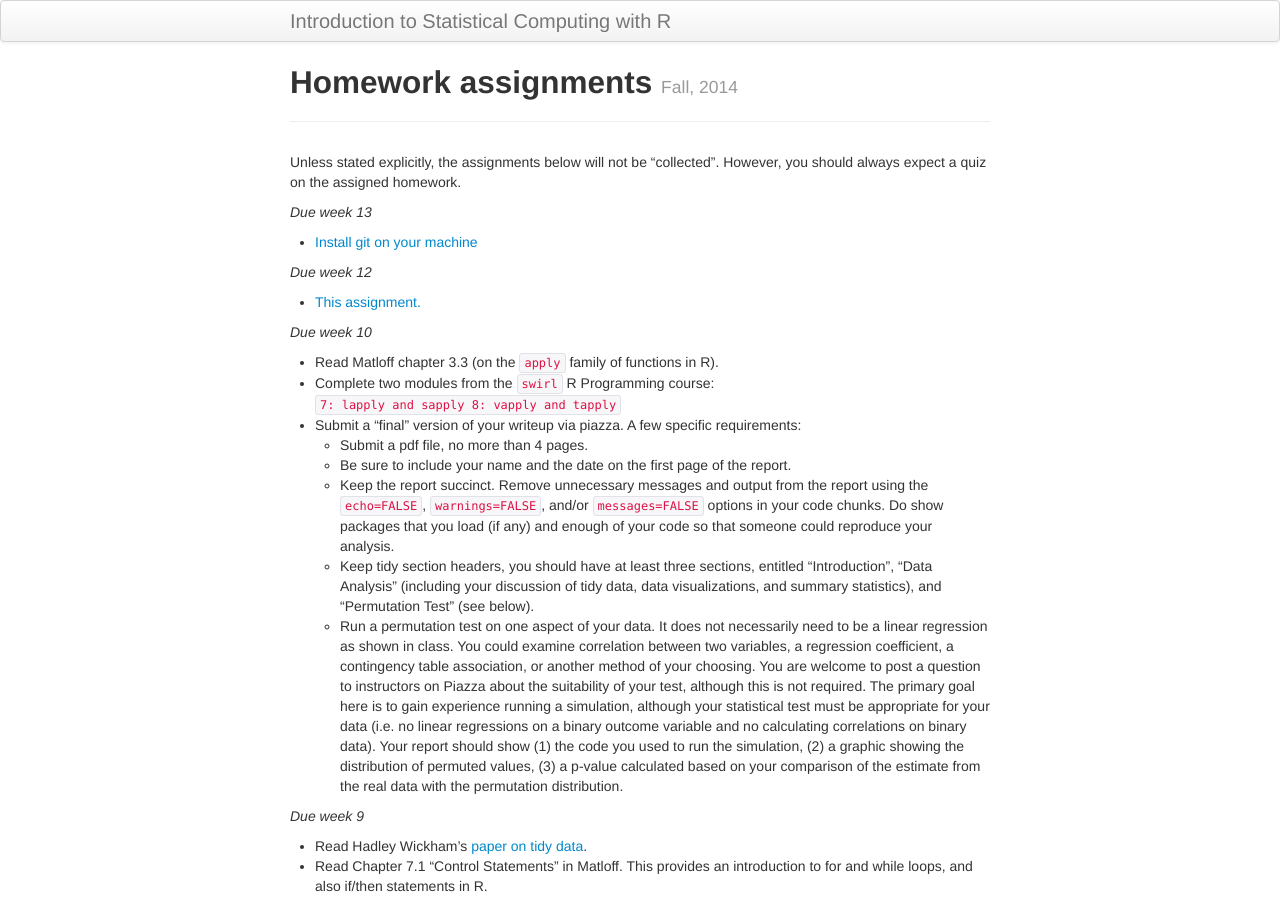
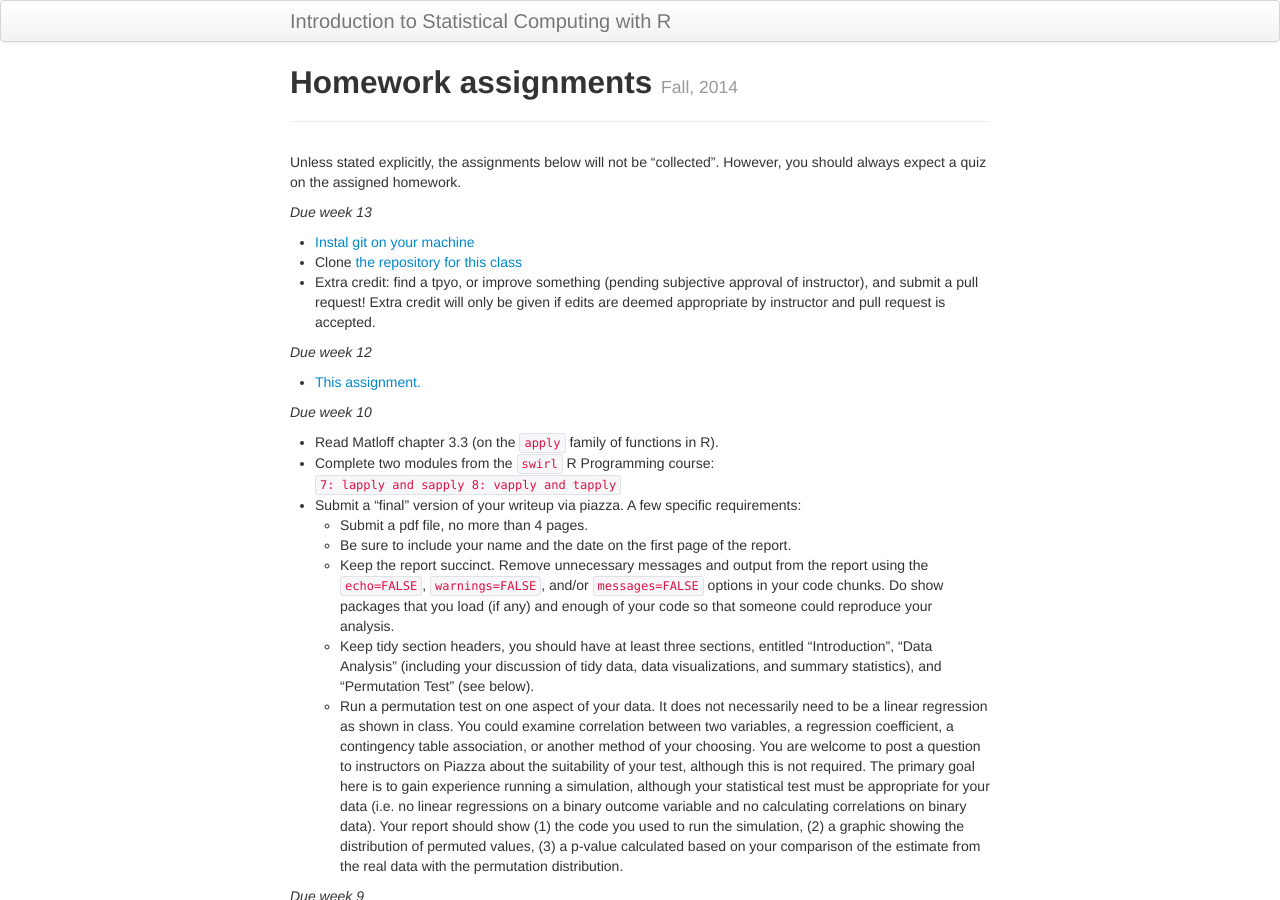
Before and after one commit to nickreich/statComp2014, a Jekyll site: the page built from pages/homework.md, in a window 1280 px wide and 900 px high. Built offline with Jekyll 4.4.1, drawn with Linux system fonts in a browser that asks for light colours.

Commit message:
update homework and scripts file.

```diff
--- a/pages/homework.md
+++ b/pages/homework.md
@@ -12,7 +12,9 @@ Unless stated explicitly, the assignments below will not be "collected". However
 
 _Due week 13_
 
-* [Install git on your machine](http://git-scm.com/book/en/v2/Getting-Started-Installing-Git)
+* [Instal git on your machine](http://git-scm.com/book/en/v2/Getting-Started-Installing-Git)
+* Clone [the repository for this class](https://github.com/nickreich/statComp2014/tree/gh-pages)
+* Extra credit: find a tpyo, or improve something (pending subjective approval of instructor), and submit a pull request! Extra credit will only be given if edits are deemed appropriate by instructor and pull request is accepted.
 
 _Due week 12_
 
```
Also changed, not shown: 1 other file.
